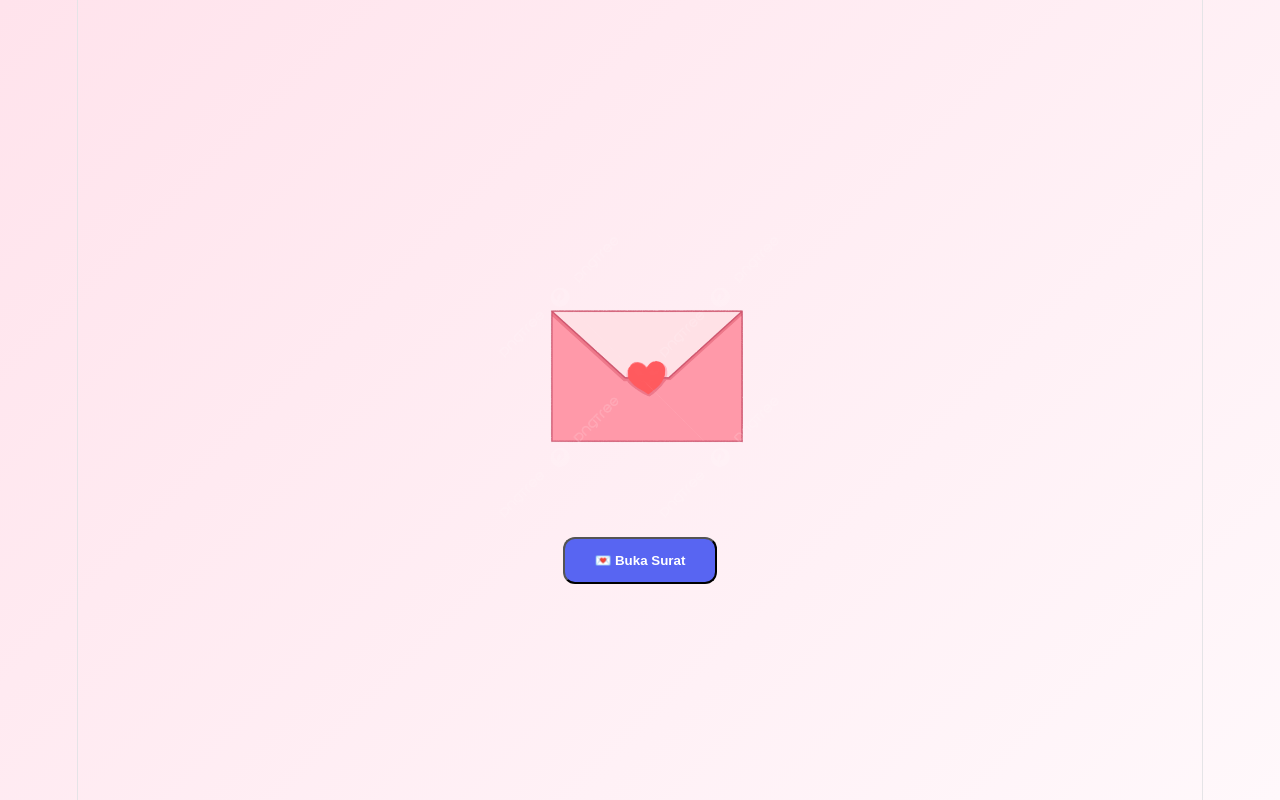
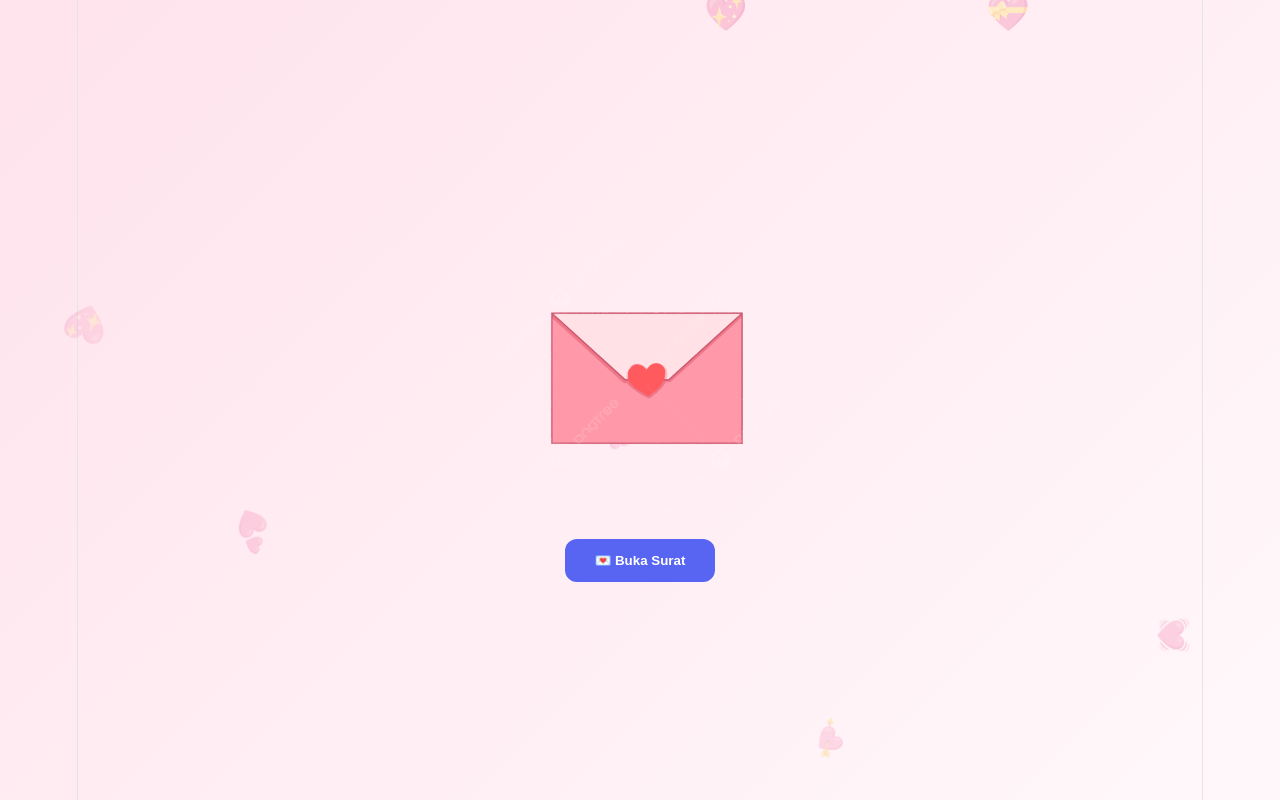
Before and after one commit to Raxxy343/surat-digital, a React (Vite) app: page / in a window 1280 px wide. Built offline with nearby package versions, Linux system fonts and the light colour scheme.

Commit message:
Update tampilan surat digital

```diff
--- a/src/App.css
+++ b/src/App.css
@@ -7,6 +7,7 @@
 body {
   background: linear-gradient(135deg, #ffe3ec, #fff8fb);
   font-family: Arial, sans-serif;
+  overflow: hidden;
 }
 
 .container {
@@ -16,12 +17,14 @@ body {
   justify-content: center;
   align-items: center;
   flex-direction: column;
+  position: relative;
 }
 
 .envelope {
   width: 320px;
   cursor: pointer;
   transition: 0.3s;
+  z-index: 2;
 }
 
 .envelope:hover {
@@ -36,6 +39,7 @@ body {
   text-align: center;
   box-shadow: 0 15px 40px rgba(0, 0, 0, 0.2);
   animation: fadeUp 0.7s ease;
+  z-index: 2;
 }
 
 .letter p {
@@ -51,11 +55,72 @@ body {
   text-decoration: none;
   border-radius: 12px;
   font-weight: bold;
+  border: none;
+  cursor: pointer;
   transition: 0.3s;
+  z-index: 2;
 }
 
 .button:hover {
   background: #4752C4;
+  transform: scale(1.05);
+}
+
+.hearts {
+  position: fixed;
+  top: 0;
+  left: 0;
+  width: 100%;
+  height: 100%;
+  pointer-events: none;
+  overflow: hidden;
+}
+
+.hearts span {
+  position: absolute;
+  font-size: 35px;
+  opacity: 0.25;
+  animation: float 10s linear infinite;
+}
+
+.hearts span:nth-child(1) {
+  left: 5%;
+  animation-delay: 0s;
+}
+
+.hearts span:nth-child(2) {
+  left: 18%;
+  animation-delay: 2s;
+}
+
+.hearts span:nth-child(3) {
+  left: 32%;
+  animation-delay: 5s;
+}
+
+.hearts span:nth-child(4) {
+  left: 47%;
+  animation-delay: 1s;
+}
+
+.hearts span:nth-child(5) {
+  left: 63%;
+  animation-delay: 4s;
+}
+
+.hearts span:nth-child(6) {
+  left: 77%;
+  animation-delay: 6s;
+}
+
+.hearts span:nth-child(7) {
+  left: 90%;
+  animation-delay: 3s;
+}
+
+.hearts span:nth-child(8) {
+  left: 55%;
+  animation-delay: 8s;
 }
 
 @keyframes fadeUp {
@@ -63,8 +128,25 @@ body {
     opacity: 0;
     transform: translateY(80px);
   }
+
   to {
     opacity: 1;
     transform: translateY(0);
   }
 }
+
+@keyframes float {
+  0% {
+    transform: translateY(110vh) scale(0.7) rotate(0deg);
+    opacity: 0;
+  }
+
+  20% {
+    opacity: 0.25;
+  }
+
+  100% {
+    transform: translateY(-20vh) scale(1.3) rotate(360deg);
+    opacity: 0;
+  }
+}
--- a/src/App.jsx
+++ b/src/App.jsx
@@ -18,6 +18,16 @@ export default function App() {
 
   return (
     <div className="container">
+      <div className="hearts">
+  <span>💖</span>
+  <span>💕</span>
+  <span>💗</span>
+  <span>💞</span>
+  <span>💘</span>
+  <span>💝</span>
+  <span>💓</span>
+  <span>💖</span>
+</div>
       {!open ? (
         <>
           <img
```
